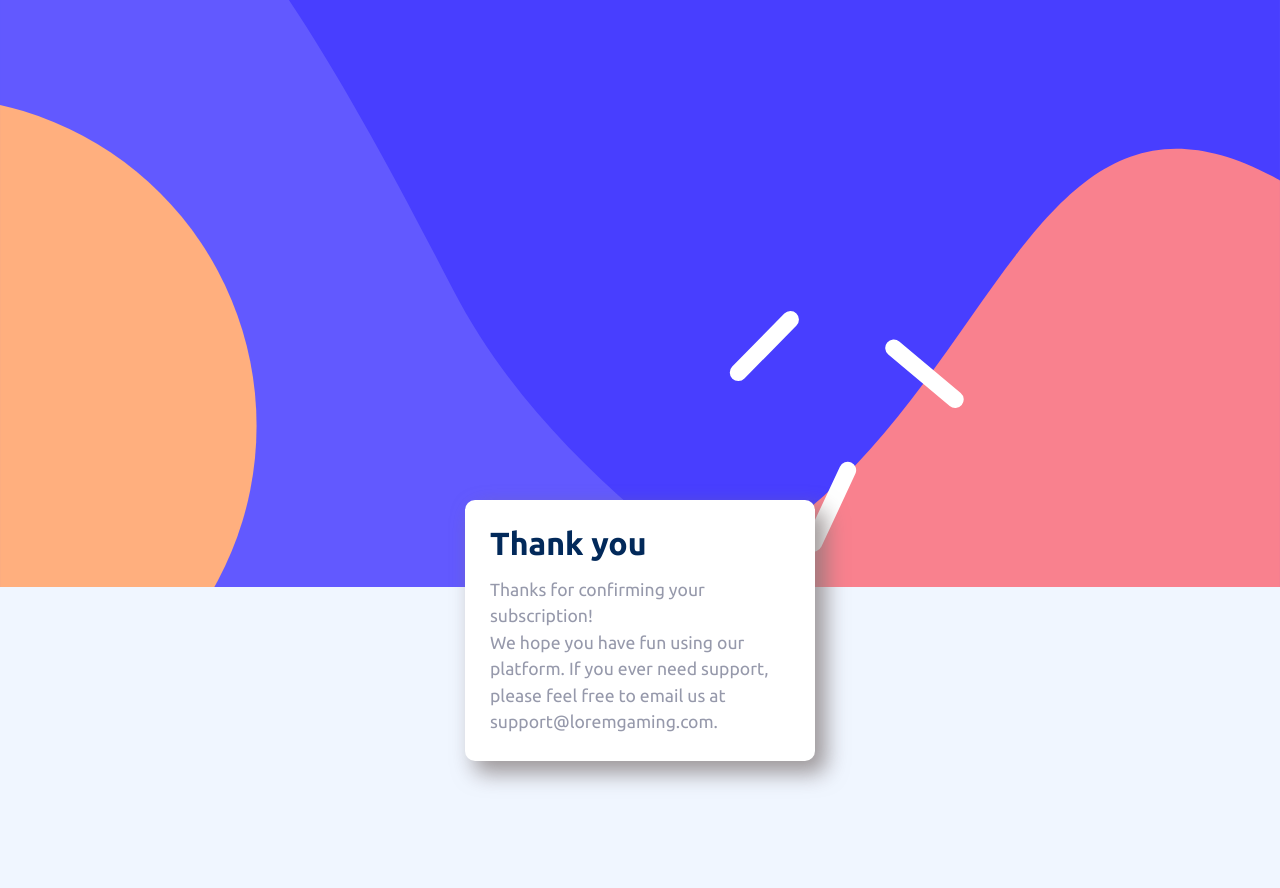
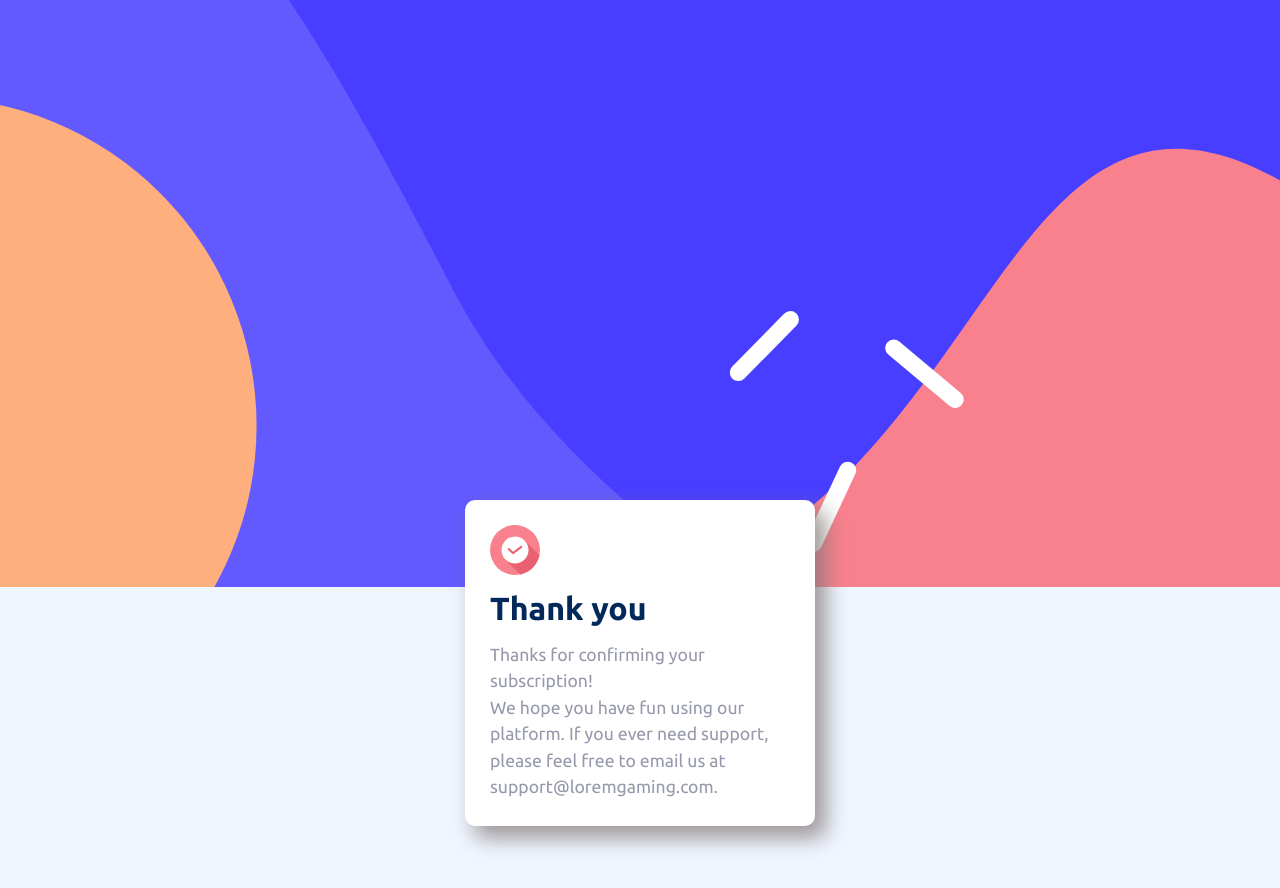
Before and after one commit to gio797/multi-step-form, a React (Vite) app: page /page5 in a window 1280 px wide. Shown: the top 888 px of the page. Before the commit the page ends 851 px from the top, so only its background shows below. Built offline with nearby package versions, Linux system fonts and the light colour scheme.

Commit message:
add thans img

```diff
--- a/src/index.css
+++ b/src/index.css
@@ -162,3 +162,7 @@ input[type="radio"]:checked + label {
   font-size: 0.8rem;
   font-weight: 500;
 }
+
+.thank-you-icon {
+  width: 50px;
+}
--- a/src/pages/Page5.jsx
+++ b/src/pages/Page5.jsx
@@ -1,11 +1,13 @@
 import React from "react";
 import sidebar from "../assets/images/bg-sidebar-mobile.svg";
+import img from "../assets/images/icon-thank-you.svg";
 
 function Page5({ planType, formData }) {
   return (
     <main>
       <img src={sidebar} alt="" className="side-bar-mob" />
       <form className="form">
+        <img src={img} alt="icon" className="thank-you-icon" />
         <h1 className="title">Thank you</h1>
         <p className="text">
           Thanks for confirming your subscription! <br />
```
